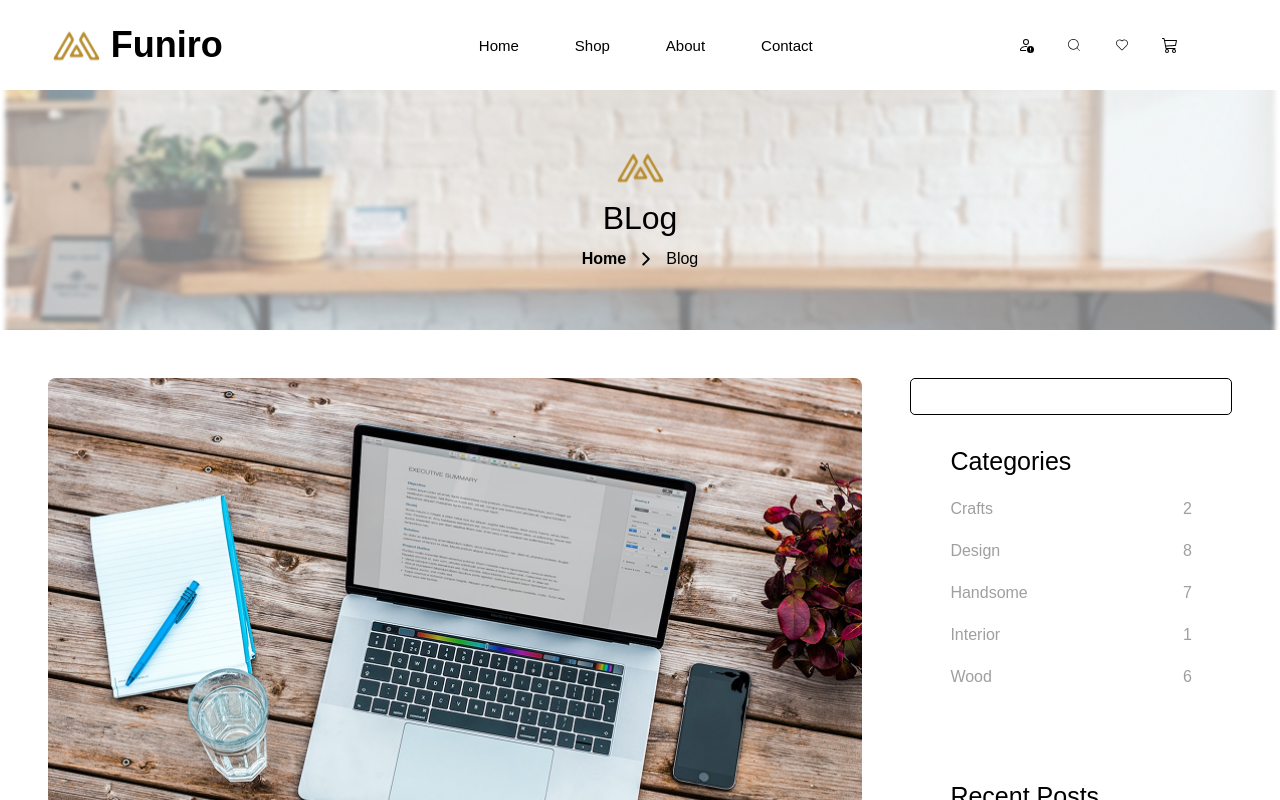
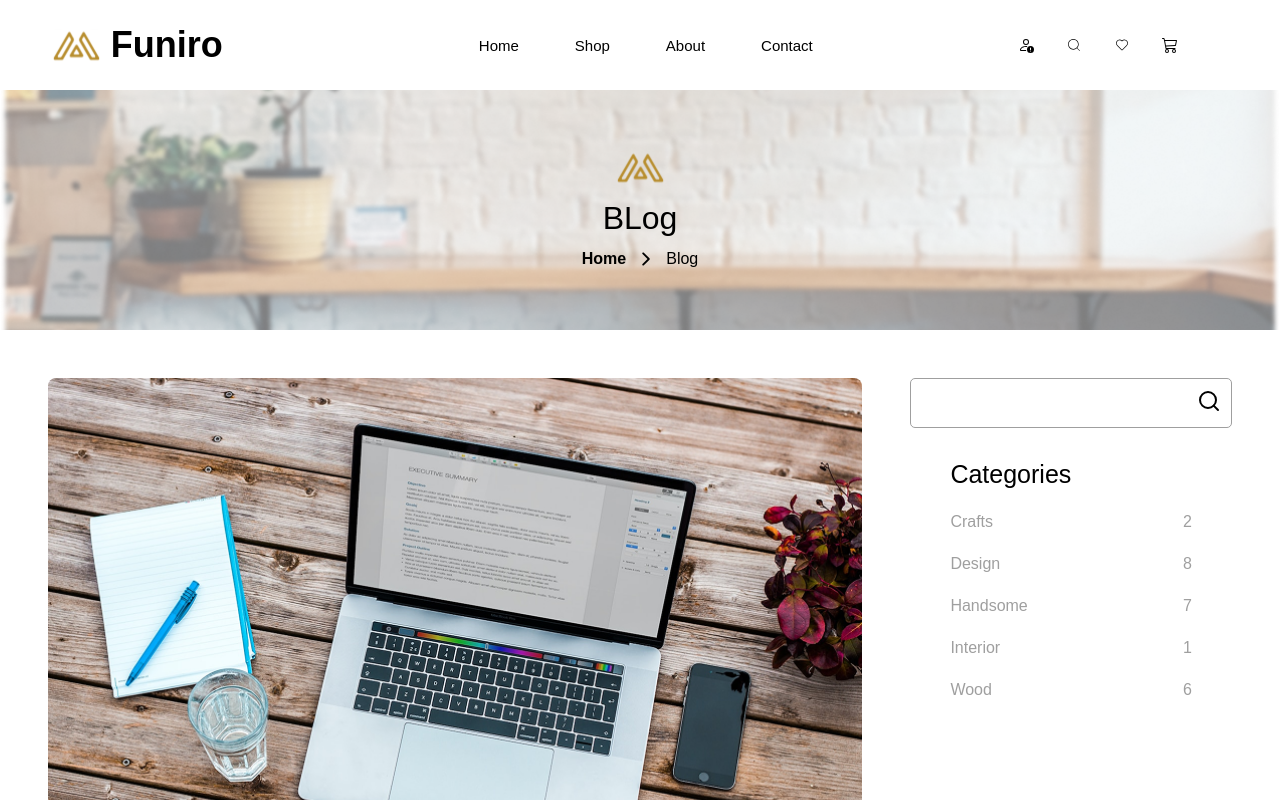
Before and after one commit to waleedabdulah/funiro, a React (Create React App) app: page /blog in a window 1280 px wide. Shown: the top 800 px of the page. Built offline with nearby package versions, Linux system fonts and the light colour scheme.

Commit message:
ui adjustments

```diff
--- a/src/component/blog/Blog.jsx
+++ b/src/component/blog/Blog.jsx
@@ -1,4 +1,5 @@
 import Banner from "../banner/Banner";
+import Slider from "../slider/Slider";
 import BlogItems from "./blog-items/BlogItems";
 
 export default function Blog(){
@@ -10,8 +11,8 @@ export default function Blog(){
                 hasToShowLogo={true}
                 currentPage='Blog'
             />
-
             <BlogItems />
+            <Slider />
         </section>
     )
 }
--- a/src/component/blog/blog-items/BlogItems.jsx
+++ b/src/component/blog/blog-items/BlogItems.jsx
@@ -1,3 +1,4 @@
+import { useRef, useState , useEffect} from 'react';
 import './BlogItems.scss';
 import { IoPersonSharp } from "react-icons/io5";
 import { SlCalender } from "react-icons/sl";
@@ -10,9 +11,34 @@ import RecentPostImg02 from '../../../assets/blog/recent-posts/recentPostImg02.p
 import RecentPostImg03 from '../../../assets/blog/recent-posts/recentPostImg03.png';
 import RecentPostImg04 from '../../../assets/blog/recent-posts/recentPostImg04.png';
 import RecentPostImg05 from '../../../assets/blog/recent-posts/recentPostImg05.png';
+import { CiSearch } from "react-icons/ci";
+
+export default function BlogItems(){
+    const [isInputFocus , setIsInputFocus ] = useState(false);
+    const inputRef = useRef(null)
+
+    const handleSearchLogoClick = () =>{
+        inputRef.current.focus();
+        setIsInputFocus(true);
+    }
 
 
-export default function BlogItems(){
+  useEffect(() => {
+    const handleClickOutside = (event) => {
+      if (inputRef.current && !inputRef.current.contains(event.target)) {
+        console.log("Clicked outside!");
+        setIsInputFocus(false)
+        // You can blur, hide, close, etc.
+        inputRef.current.blur?.();
+      }
+    };
+
+    document.addEventListener("mousedown", handleClickOutside);
+    return () => {
+      document.removeEventListener("mousedown", handleClickOutside);
+    };
+  }, []);
+
 
     return(
         <div className="blog_container">
@@ -102,10 +128,48 @@ export default function BlogItems(){
             </div>
 
             <div className='categories_section'>
-                <input
-                    type='text'
-                    className='input'
-                />
+                <div
+                    ref={inputRef}
+                    className="input-wrapper"
+                    tabIndex={0} // make the div focusable
+                    onClick={handleSearchLogoClick}
+                >
+                    <input type="text"  />
+                    <div
+                        className={`${isInputFocus && 'search-icon'} flag`}
+                    >
+                        {
+                            isInputFocus ?
+                            <svg
+                                xmlns="http://www.w3.org/2000/svg"
+                                width="8"
+                                height="8"
+                                fill="none"
+                                stroke="black"
+                                strokeWidth="0.8"
+                                strokeLinecap="round"
+                                strokeLinejoin="round"
+                            >
+                                <circle cx="3.5" cy="3.5" r="2.2" />
+                                <line x1="7.5" y1="7.5" x2="5.3" y2="5.3" />
+                            </svg> :
+                            <svg
+                                xmlns="http://www.w3.org/2000/svg"
+                                width="24"
+                                height="24"
+                                fill="none"
+                                stroke="black"
+                                strokeWidth="2"
+                                strokeLinecap="round"
+                                strokeLinejoin="round"
+                            >
+                                <circle cx="11" cy="11" r="8" />
+                                <line x1="21" y1="21" x2="16.65" y2="16.65" />
+                            </svg>
+                        }
+                    </div>
+                </div>
+
 
                 <div className='categories_and_recent_posts'>
                     <div className='categories'>
--- a/src/component/blog/blog-items/BlogItems.scss
+++ b/src/component/blog/blog-items/BlogItems.scss
@@ -72,10 +72,45 @@
         height: 20px;
         gap: 1rem;
 
-        input{
+        .input-wrapper{
             border-radius: 5px;
-            border: 1px solid black;
+            border: 1px solid #9F9F9F;
             padding: 10px 0px;
+            display: flex;
+            justify-content:space-between;
+            position: relative;
+
+            input{
+                border: none;
+                width: 90%;
+            }
+
+            input:focus{
+                border: none;
+            }
+
+            .flag{
+                margin-right:10px;
+            }
+        }
+
+        .input-wrapper:focus {
+            outline: 2px solid #9F9F9F;
+            border-radius: 5px;
+            position: relative;
+
+            .search-icon{
+                position: absolute;
+                top: -12px ;
+                right: 7px;
+                padding: 0 3px;
+                background-color: white;
+                color: black;
+            }
+
+            input{
+                border: none;
+            }
         }
 
         .categories_and_recent_posts{
@@ -175,4 +210,70 @@
         }
 
     }
+
+    @media screen and (max-width: 1024px) {
+        .categories_section{
+            .categories_and_recent_posts{
+                padding: 0 1rem ;
+            }
+        }
+    }
+    @media screen and (max-width: 768px) {
+        padding: 2rem ;
+        display: grid;
+        grid-template-columns: 100%;
+        gap: 3rem;
+
+        .blogs{
+            grid-column: 1/2;
+        }
+
+        .categories_section{
+            grid-column: 1/2;
+            width: 100%;
+            height:100%;
+            padding: 3rem;
+
+            .recent_posts{
+                .recent_post_container{
+                    .recent_post_item{
+                        // box-sizing: border-box;
+                        // display: grid;
+                        // grid-template-rows: 80px;
+                        // grid-template-columns: repeat(10,1fr);
+                        // gap: 10px;
+                        // background-color: black;
+                        .recent_post_img{
+                            // grid-column: 1/3 !important;
+                            // box-sizing: border-box;
+                            // width: 100%;
+                            // height: 100%;
+                            img{
+                                // border-radius: 8px;
+                                object-fit: fill !important;
+                                // width: 100%;
+                                // height: 100%;
+                            }
+                        }
+
+                        // .related_info{
+                        //     grid-column: 3/8 !important;
+                        // }
+                    }
+                }
+            }
+        }
+
+    }
+
+    @media screen and (max-width: 500px) {
+        gap: 2rem;
+        .blogs{
+        }
+
+        .categories_section{
+            padding: 1rem;
+        }
+
+    }
 }
```
